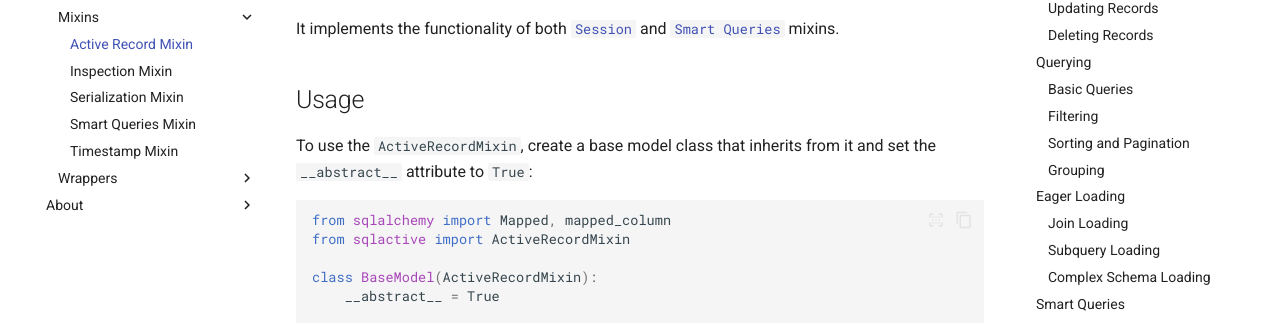
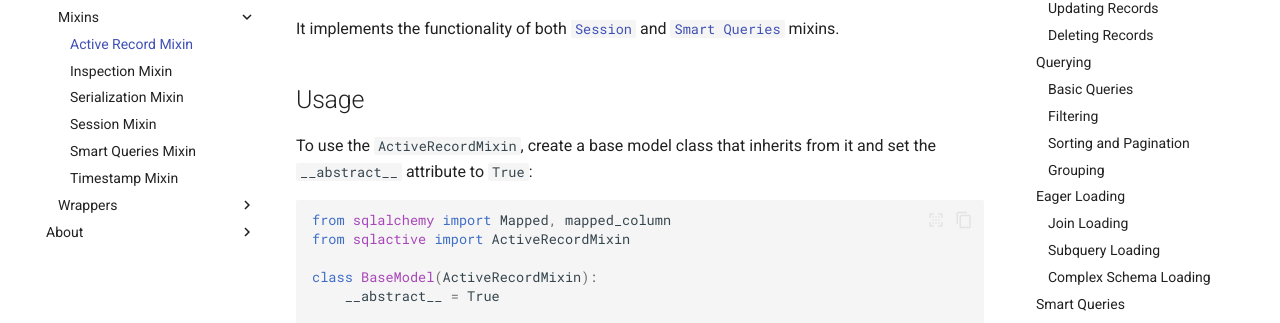
Before and after one commit to daireto/sqlactive, an MkDocs documentation site: the page built from docs/api/active-record-mixin.md, in a window 1280 px wide. Shown: the part 256-579 px from the top of the page. Built offline with MkDocs 1.6.1 and Material for MkDocs 9.7.7, drawn with Linux system fonts in a browser that asks for light colours; comment, search, counter and statistics services are not loaded.

Commit message:
docs: fix links

```diff
--- a/docs/api/active-record-mixin.md
+++ b/docs/api/active-record-mixin.md
@@ -4,7 +4,7 @@ The `ActiveRecordMixin` class provides a set of ActiveRecord-like helper methods
 for SQLAlchemy models, allowing for more intuitive and chainable database
 operations with async/await support.
 
-It implements the functionality of both [`Session`](session_mixin.md) and [`Smart Queries`](smart-query-mixin.md) mixins.
+It implements the functionality of both [`Session`](session-mixin.md) and [`Smart Queries`](smart-query-mixin.md) mixins.
 
 ## Usage
 
--- a/mkdocs.yml
+++ b/mkdocs.yml
@@ -36,11 +36,12 @@ nav:
   - Getting started: getting-started.md
   - API Documentation:
     - DB Connection Helper: api/db-connection-helper.md
-    - Native SQLAlchemy Queries: api/execute.md
+    - Native SQLAlchemy Queries: api/native-sqlalchemy-queries.md
     - Mixins:
       - Active Record Mixin: api/active-record-mixin.md
       - Inspection Mixin: api/inspection-mixin.md
       - Serialization Mixin: api/serialization-mixin.md
+      - Session Mixin: api/session-mixin.md
       - Smart Queries Mixin: api/smart-query-mixin.md
       - Timestamp Mixin: api/timestamp-mixin.md
     - Wrappers:
```
Also changed, not shown: docs/api/async-query.md (+1 -1 lines).
